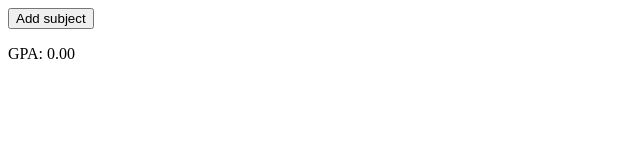
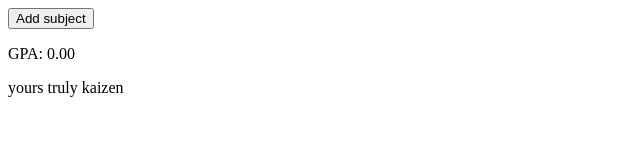
Before and after one commit to Fadi-eclipse/GPA-Calculation, a plain HTML site: page gpa.html in a window 1280 px wide. Shown: the whole page, without its empty margins (0-640 px from the left). Drawn offline with Linux system fonts and the light colour scheme.

Commit message:
signature

```diff
--- a/gpa.html
+++ b/gpa.html
@@ -20,6 +20,10 @@
      </div>
 
 
+
+
+
+     <p>yours truly kaizen</p>
      <script>
         const subjectOptions = [
             'Mechanical Properties of Matter & Thermodynamics',
```
